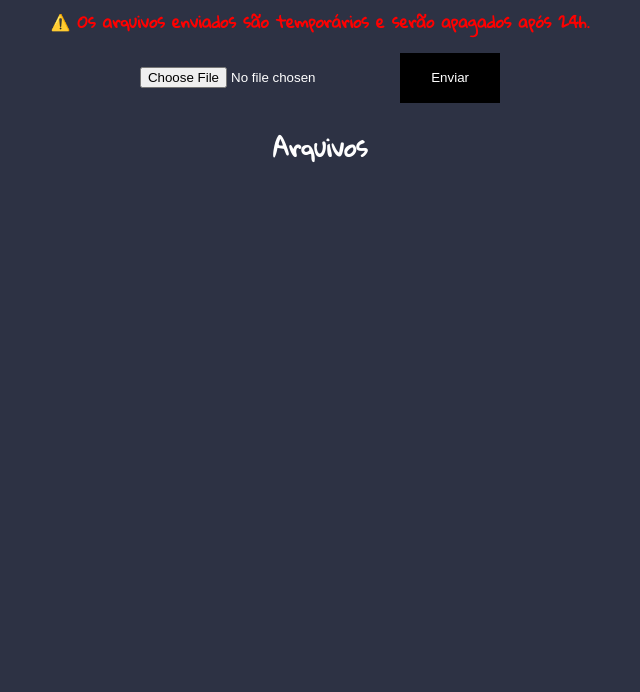
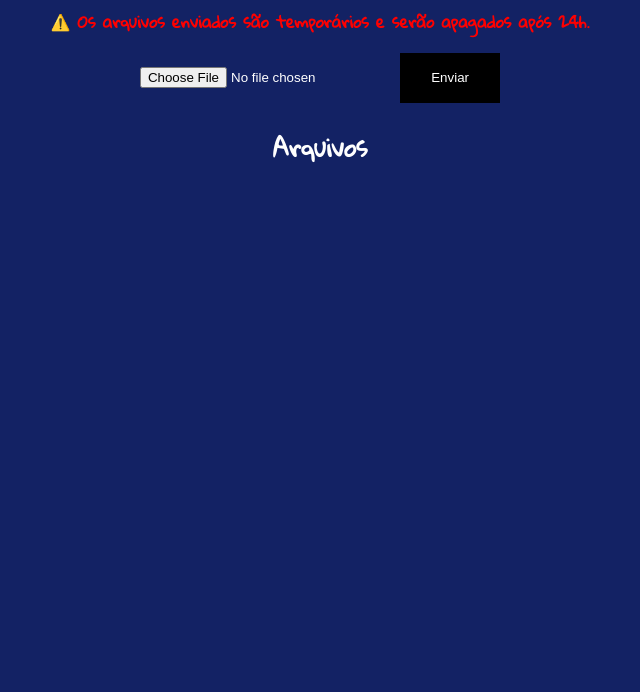
Before and after one commit to macieal/InfinityFile, a website: page public/index.html in a window 1280 px wide. Shown: the part 108-800 px from the top of the page, without its empty margins (320-960 px from the left). Drawn offline with Linux system fonts and the light colour scheme; no server answers.

Commit message:
~ 📦 InfinityFile

```diff
--- a/public/index.html
+++ b/public/index.html
@@ -3,7 +3,7 @@
 <head>
 <meta charset="utf-8">
 <meta name="viewport" content="width=device-width, initial-scale=1">
-<title>InfinityFiles</title>
+<title>TempInfinityFiles</title>
 <link rel="stylesheet" href="style.css">
 <link rel="shortcut icon" href="./pasta-aberta.png" type="image/x-icon">
 </head>
--- a/public/style.css
+++ b/public/style.css
@@ -8,7 +8,7 @@
     align-content: center;
 }
 body{
-    background-color: rgb(45, 50, 68);
+    background-color: rgb(19, 34, 100);
     font-family: "Gloria Hallelujah", cursive;
     font-weight: 400;
     font-style: normal;
```
